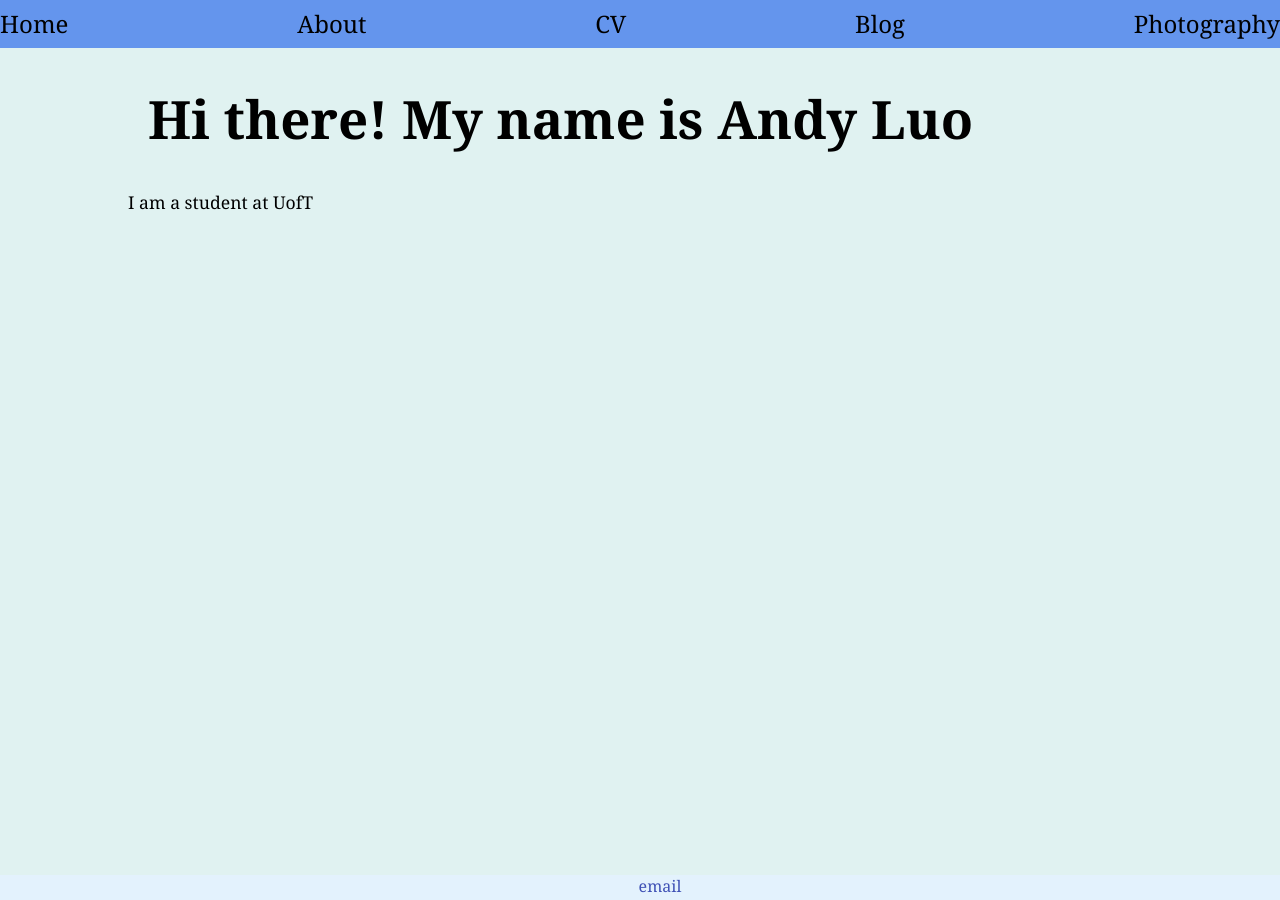
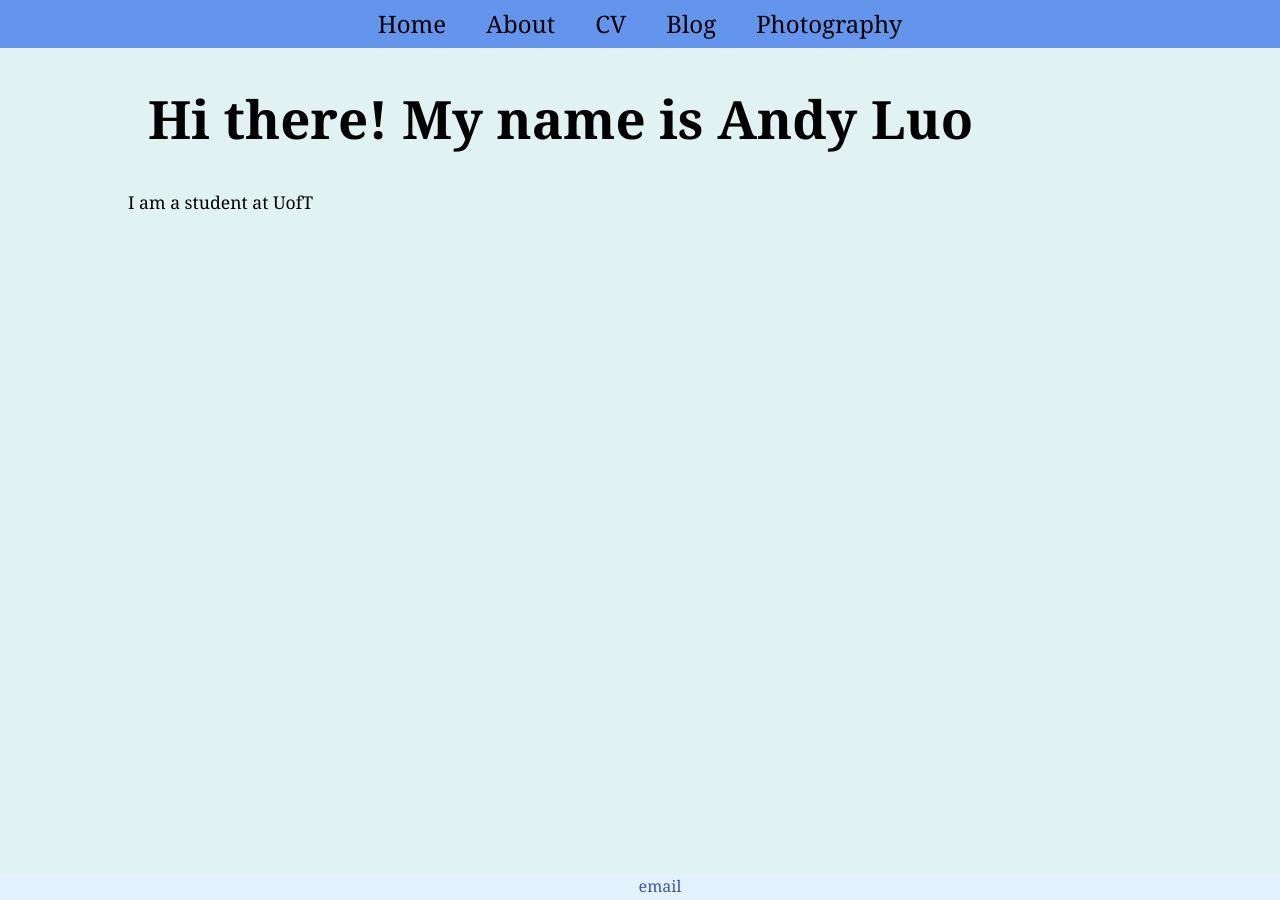
Before and after one commit to Andy8647/Andy8647.github.io, a Jekyll site: the page built from index.html, in a window 1280 px wide. Built offline with Jekyll 4.4.1, drawn with Linux system fonts in a browser that asks for light colours.

Commit message:
navbar css

```diff
--- a/css/styles.css
+++ b/css/styles.css
@@ -16,7 +16,7 @@ body {
   -webkit-box-direction: normal;
   flex-direction: row;
   -webkit-box-pack: justify;
-  justify-content: space-between;
+  justify-content: center;
   -webkit-box-align: center;
   align-items: center;
 }
@@ -28,6 +28,7 @@ body {
   font-size: 150%;
   text-decoration: none;
   color: black;
+  margin-inline: 20px;
 }
 
 ul {
```
